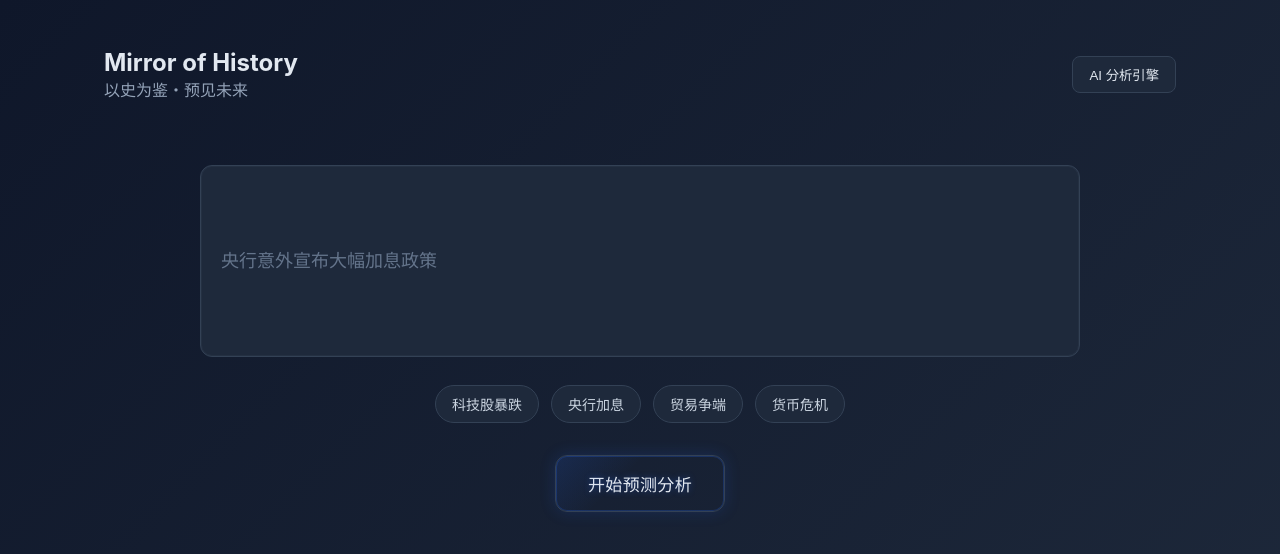
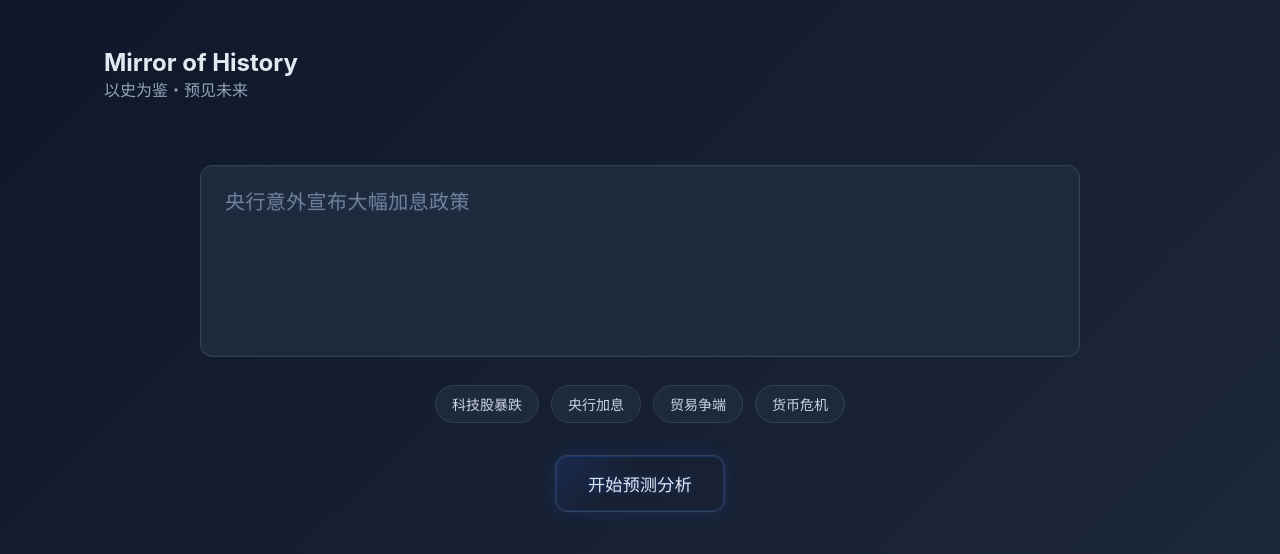
Before and after one commit to cubicc/history, a React (Vite) app: page / in a window 1280 px wide. Shown: the top 554 px of the page. Built offline with nearby package versions, Linux system fonts and the light colour scheme.

Commit message:
button change

```diff
--- a/src/App.jsx
+++ b/src/App.jsx
@@ -35,6 +35,30 @@ const AiEngineButton = styled.button`
   color: #e2e8f0;
   cursor: pointer;
   padding: 0.5rem 1rem;
+`;
+
+const IconButton = styled.button`
+  width: 40px;
+  height: 40px;
+  border-radius: 9999px;
+  border: 1px solid #334155;
+  background: radial-gradient(120% 120% at 50% 0%, rgba(37,99,235,0.25), rgba(30,41,59,0.6) 55%, rgba(15,23,42,0.9));
+  color: #93c5fd;
+  display: grid;
+  place-items: center;
+  cursor: pointer;
+  box-shadow: 0 0 0 1px rgba(59,130,246,0.25) inset, 0 0 16px rgba(37,99,235,0.18);
+  transition: transform 0.15s ease, box-shadow 0.2s ease, border-color 0.2s ease;
+
+  &:hover {
+    transform: translateY(-1px);
+    border-color: #3b82f6;
+    box-shadow: 0 0 0 1px rgba(59,130,246,0.35) inset, 0 0 22px rgba(59,130,246,0.3);
+  }
+
+  &:active {
+    transform: translateY(0);
+  }
 `;
 
 // 加载动画
@@ -137,7 +161,6 @@ function App() {
               <Title>Mirror of History</Title>
               <Subtitle>以史为鉴・预见未来</Subtitle>
             </div>
-            <AiEngineButton>AI 分析引擎</AiEngineButton>
           </Header>
           <InputSection onSearch={fetchData} />
         </AppWrapper>
@@ -153,7 +176,12 @@ function App() {
             <Title>Mirror of History</Title>
             <Subtitle>以史为鉴・预见未来</Subtitle>
           </div>
-          <AiEngineButton onClick={handleBackToInput}>返回搜索</AiEngineButton>
+          <IconButton onClick={handleBackToInput} aria-label="返回">
+            {/* 左箭头样式的图形 */}
+            <svg width="18" height="18" viewBox="0 0 24 24" fill="none" xmlns="http://www.w3.org/2000/svg">
+              <path d="M15 5L8 12L15 19" stroke="#93c5fd" strokeWidth="2" strokeLinecap="round" strokeLinejoin="round"/>
+            </svg>
+          </IconButton>
         </Header>
         {data && <TabContainer data={data} searchQuery={searchQuery} />}
       </AppWrapper>
--- a/src/components/FuturePredictionCard.jsx
+++ b/src/components/FuturePredictionCard.jsx
@@ -5,7 +5,7 @@ const Card = styled.div`
   background-color: #1e293b;
   border: 1px solid #334155;
   border-radius: 0.5rem;
-  padding: 0.875rem 1rem;
+  padding: 0.65rem 0.85rem;
   margin-bottom: 0.5rem;
   transition: transform 0.2s ease, box-shadow 0.2s ease;
   box-shadow: inset 0 0 0 1px rgba(51,65,85,0.25);
@@ -20,16 +20,16 @@ const Header = styled.div`
   display: flex;
   justify-content: space-between;
   align-items: center;
-  margin-bottom: 1rem;
+  margin-bottom: 0.7rem;
 `;
 
 const Title = styled.h3`
   margin: 0;
-  font-size: 1.0625rem;
+  font-size: 0.98rem;
 `;
 
 const Confidence = styled.div`
-  font-size: 1rem;
+  font-size: 0.95rem;
   font-weight: bold;
   color: ${({ value }) => {
     if (value > 80) return '#10b981';
@@ -39,35 +39,39 @@ const Confidence = styled.div`
 `;
 
 const Description = styled.p`
-  margin: 0 0 0.5rem 0;
+  margin: 0 0 0.4rem 0;
   color: #94a3b8;
 `;
 
 const Factors = styled.div`
-  margin-bottom: 0.5rem;
+  margin-bottom: 0.4rem;
 `;
 
 const Factor = styled.span`
   background-color: #334155;
   border-radius: 9999px;
   display: inline-block;
-  font-size: 0.875rem;
+  font-size: 0.8rem;
   margin-right: 0.5rem;
-  padding: 0.5rem 1rem;
+  padding: 0.4rem 0.8rem;
 `;
 
 const ProbabilityWrapper = styled.div`
   display: flex;
   align-items: center;
+  width: 100%;
 `;
 
 const ProbabilityLabel = styled.span`
-  margin-right: 0.75rem;
+  margin-right: 0.5rem;
+  font-size: 0.85rem;
+  color: #94a3b8;
+  white-space: nowrap;
 `;
 
 const ProgressBar = styled.div`
-  width: 100%;
-  height: 6px;
+  width: 60%;
+  height: 5px;
   background-color: #334155;
   border-radius: 5px;
   overflow: hidden;
--- a/src/components/InputSection.jsx
+++ b/src/components/InputSection.jsx
@@ -10,21 +10,28 @@ const InputWrapper = styled.div`
   gap: 1.5rem;
 `;
 
-const Input = styled.input`
+const Input = styled.textarea`
   background-color: #1e293b;
   border: 1px solid #334155;
   border-radius: 0.75rem;
   color: #e2e8f0;
-  font-size: 1.125rem;
-  padding: 1rem 1.25rem;
+  font-size: 1.25rem;
+  letter-spacing: 0.02em;
+  padding: 1.25rem 1.5rem;
   width: 100%;
   max-width: 880px;
   height: 192px;
+  line-height: 1.8;
   box-shadow: inset 0 0 0 1px rgba(51,65,85,0.3);
   transition: border-color 0.2s ease, box-shadow 0.2s ease, background-color 0.2s ease;
+  caret-color: #60a5fa;
+  text-shadow: 0 0 6px rgba(59,130,246,0.25);
+  resize: none;
+  overflow: auto;
 
   &::placeholder {
-    color: #64748b;
+    color: #7a8aa1;
+    opacity: 0.9;
   }
 
   &:focus {
@@ -124,7 +131,7 @@ const InputSection = ({ onSearch }) => {
       <Input
         value={inputValue}
         onChange={(e) => setInputValue(e.target.value)}
-        onKeyPress={handleKeyPress}
+        onKeyDown={(e) => e.key === 'Enter' && !e.shiftKey && (e.preventDefault(), handleSearch())}
         placeholder="央行意外宣布大幅加息政策"
       />
       <Tags>
--- a/src/components/TabContainer.jsx
+++ b/src/components/TabContainer.jsx
@@ -38,10 +38,29 @@ const ContentWrapper = styled.div`
 `;
 
 const Suggestion = styled.div`
-  color: #cbd5e1;
+  position: relative;
+  color: #e5edff;
   text-align: center;
-  margin: 1rem 0 1.25rem 0;
-  letter-spacing: 0.02em;
+  margin: 1.5rem auto 1.75rem auto;
+  max-width: 980px;
+  padding: 0.9rem 0;
+  font-size: 1.25rem;
+  line-height: 2.1;
+  letter-spacing: 0.04em;
+  text-shadow: 0 0 12px rgba(93,149,255,0.35), 0 0 24px rgba(37,99,235,0.18);
+
+  &:after {
+    content: '';
+    position: absolute;
+    left: 10%;
+    right: 10%;
+    bottom: 6px;
+    height: 2px;
+    background: linear-gradient(90deg, transparent, rgba(59,130,246,0.65), transparent);
+    filter: blur(1px);
+    opacity: 0.7;
+    pointer-events: none;
+  }
 `;
 
 const AnalysisBox = styled.div`
--- a/src/data/workflow_output_20251001_234728.json
+++ b/src/data/workflow_output_20251001_234728.json
@@ -51,6 +51,6 @@
       "probability": 0
     }
   ],
-  "overall_analysis": "央行意外加息在短期内强化风险定价与波动，但系统性风险受制于政策协调与市场自稳；中期结构调整将重新分配资本，风险与机遇并存。",
+  "overall_analysis": "央行加息的常规影响路径，通常会提前通过政策沟通、经济数据指引等方式被市场逐步消化，投资者会根据预期调整资产配置，风险定价也会随之缓慢修正。但 “意外加息” 的关键在于 “突发性”—— 市场此前并未将加息纳入定价模型，甚至可能仍沉浸在宽松或平稳的政策预期中。这种预期差会直接打破市场原有的 “预期平衡”。",
   "suggestion": "谨慎加仓核心资产，回避高杠杆高贝塔标的，等待波动消化。"
 }
--- a/src/styles/GlobalStyle.js
+++ b/src/styles/GlobalStyle.js
@@ -4,7 +4,12 @@ const GlobalStyle = createGlobalStyle`
   body {
     background-color: #0f172a;
     color: #e2e8f0;
-    font-family: -apple-system, BlinkMacSystemFont, 'Segoe UI', Roboto, 'Helvetica Neue', Arial, 'Noto Sans', sans-serif, 'Apple Color Emoji', 'Segoe UI Emoji', 'Segoe UI Symbol', 'Noto Color Emoji';
+    font-family: -apple-system, BlinkMacSystemFont, 'Segoe UI', Roboto, 'Helvetica Neue', Arial,
+      'Noto Sans', 'Noto Sans SC', 'Source Han Sans SC', 'PingFang SC', 'Microsoft YaHei',
+      'HarmonyOS Sans SC', 'MiSans', 'WenQuanYi Micro Hei', sans-serif,
+      'Apple Color Emoji', 'Segoe UI Emoji', 'Segoe UI Symbol', 'Noto Color Emoji';
+    -webkit-font-smoothing: antialiased;
+    -moz-osx-font-smoothing: grayscale;
     margin: 0;
     padding: 0;
   }
```
